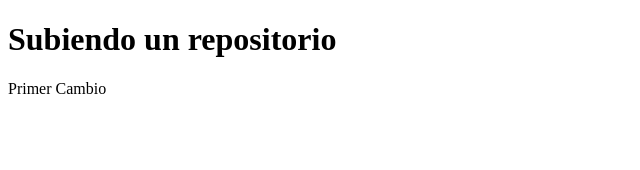
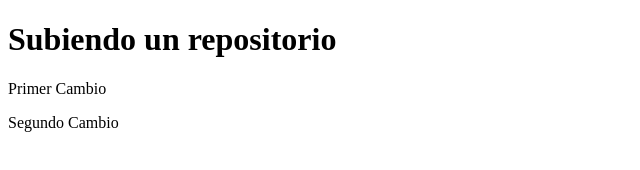
Before and after one commit to carnaezf/clase_ramas, a plain HTML site: page index.html in a window 1280 px wide. Shown: the whole page, without its empty margins (0-640 px from the left). Drawn offline with Linux system fonts and the light colour scheme.

Commit message:
Cambio desde rama_2

```diff
--- a/index.html
+++ b/index.html
@@ -8,6 +8,7 @@
 <body>
     <h1>Subiendo un repositorio</h1>
     <p>Primer Cambio</p>
+    <p>Segundo Cambio</p>
 
 </body>
 </html>
```
